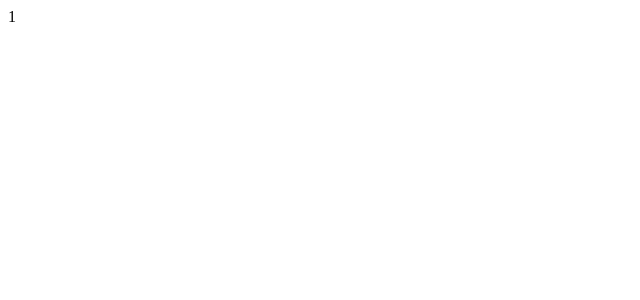
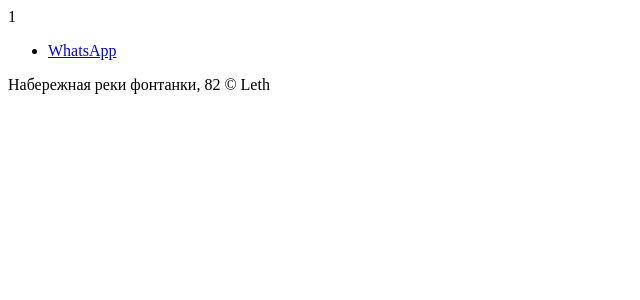
Before and after one commit to PlotOlya/Leth-for-test, a React (Create React App) app in the folder client/: page / in a window 1280 px wide. Shown: the top 300 px of the page, without its empty margins (0-640 px from the left). Built offline with nearby package versions, Linux system fonts and the light colour scheme.

Commit message:
init Footer

```diff
--- a/client/src/App.tsx
+++ b/client/src/App.tsx
@@ -1,10 +1,11 @@
-import React from 'react';
+import React from "react";
+import Footer from "./components/Footer/Footer";
 
-
-function App():JSX.Element {
+function App(): JSX.Element {
   return (
     <>
-    1
+      1
+      <Footer />
     </>
   );
 }
--- /dev/null
+++ b/client/src/components/Footer/Footer.css
@@ -0,0 +1,3 @@
+.site-footer {
+    position: relative;
+}
--- /dev/null
+++ b/client/src/components/Footer/Footer.tsx
@@ -0,0 +1,40 @@
+import React from "react";
+import "./Footer.css";
+
+function Footer(): JSX.Element {
+  return (
+    <footer
+      id="footer"
+      className="site-footer"
+    //   itemscope="itemscope"
+    //   itemtype="https://schema.org/WPFooter"
+    >
+      <div id="footer-inner" className="clr">
+        <div id="footer-bottom" className="clr">
+          <div id="footer-bottom-inner" className="container clr">
+            <div id="footer-bottom-menu" className="navigation clr">
+              <div className="menu-footer-menu-container">
+                <ul id="menu-footer-menu" className="menu smooth-scroll-menu">
+                  <li
+                    id="menu-item-215"
+                    className="menu-item menu-item-type-custom menu-item-object-custom menu-item-215"
+                  >
+                    <a href="https://api.whatsapp.com/send?phone=79046486060">
+                      WhatsApp
+                    </a>
+                  </li>
+                </ul>
+              </div>
+            </div>
+
+            <div id="copyright" className="clr" role="contentinfo">
+              Набережная реки фонтанки, 82 © Leth{" "}
+            </div>
+          </div>
+        </div>
+      </div>
+    </footer>
+  );
+}
+
+export default Footer;
```
